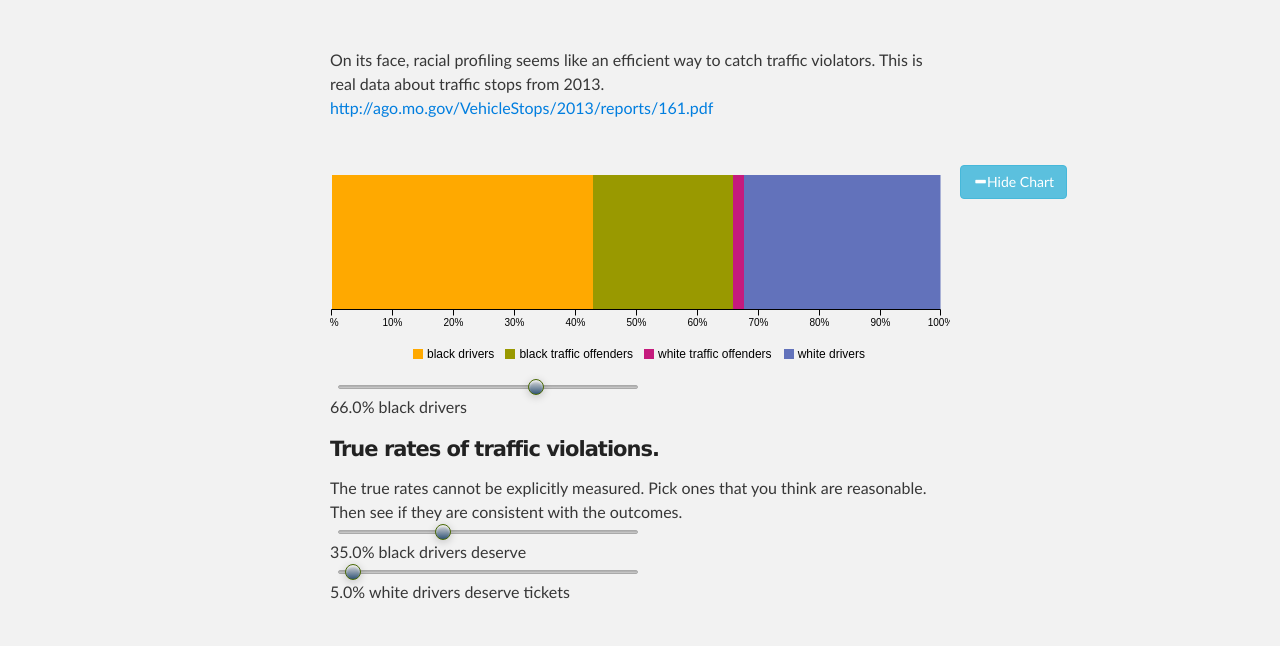
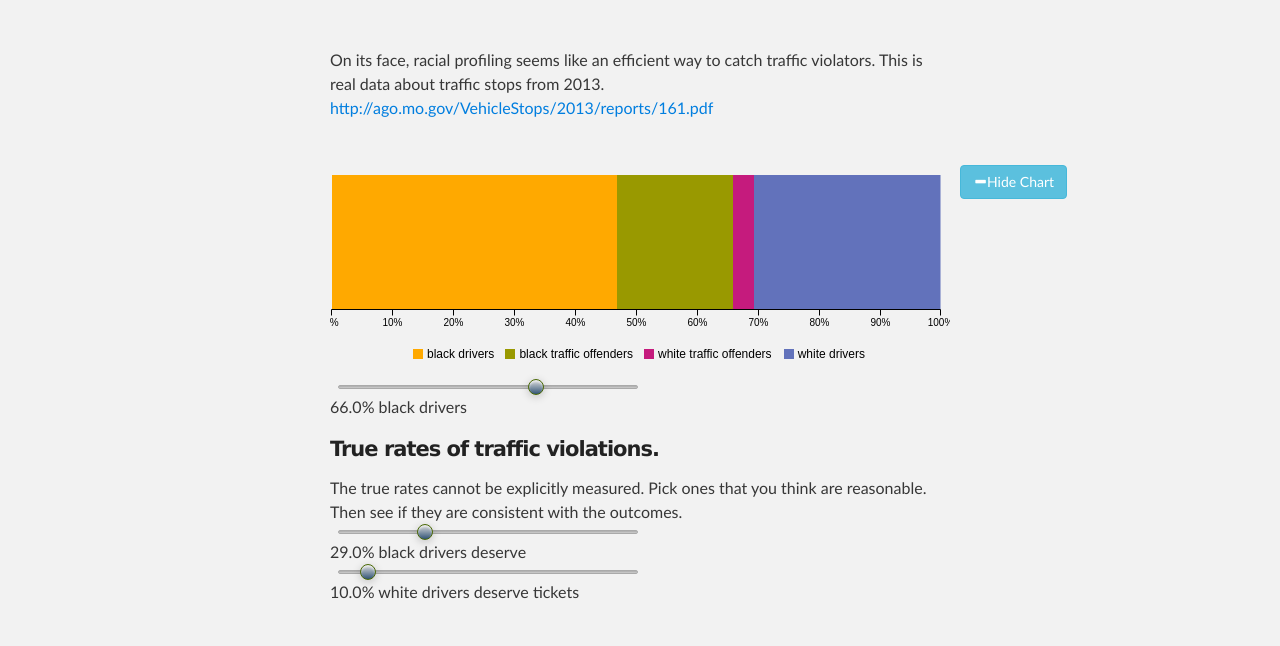
Before and after one commit to mirthbottle/rprofiling, a plain HTML site: page traffic.html in a window 1280 px wide. Shown: the part 275-921 px from the top of the page. Drawn offline with nearby package versions, Linux system fonts and the light colour scheme.

Commit message:
revert base rates

```diff
--- a/traffic.html
+++ b/traffic.html
@@ -172,8 +172,8 @@ div.notes {
     // 4257/4676 of black drivers get a ticket = 91%
     // 600/690 of white drivers get a ticket = 87%
     // % white drivers stopped is 690/15865 = 4.3%
-    // var bars =  initialize_presentation(0.66, 0.28, 0.1, 0.29, 0.043, 0.91, 0.87);
-    var bars =  initialize_presentation(0.66, 0.35, 0.05, 0.29, 0.043, 0.91, 0.87);
+    var bars =  initialize_presentation(0.66, 0.29, 0.1, 0.29, 0.043, 0.91, 0.87);
+    // var bars =  initialize_presentation(0.66, 0.35, 0.05, 0.29, 0.043, 0.91, 0.87);
 
     $("[data-slider]")
     .each(function () {
```
